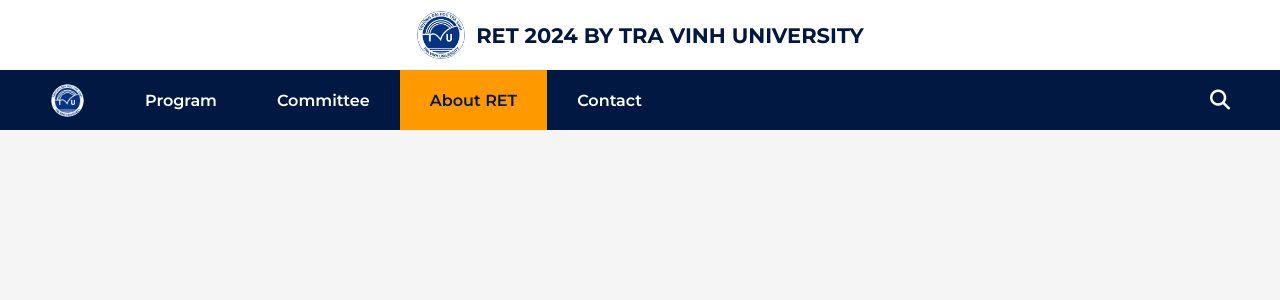
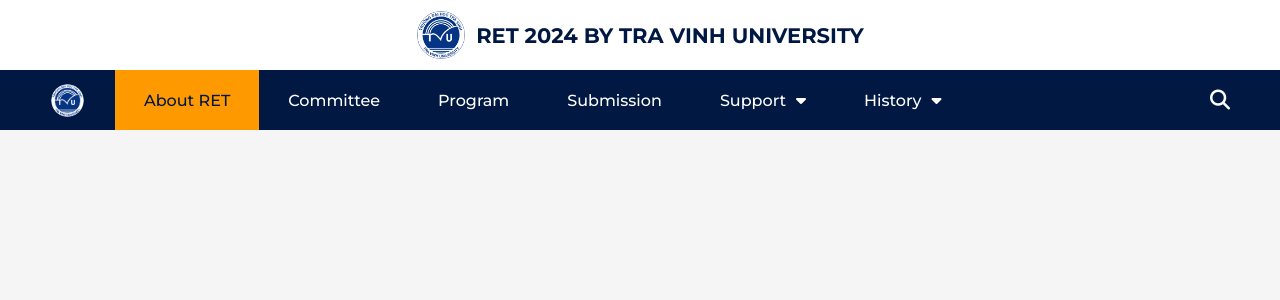
Before and after one commit to lntaivn/RETTVU2024, a React (Create React App) app in the folder rettvu2024/: page /about in a window 1280 px wide. Shown: the top 300 px of the page. Built offline with nearby package versions, Linux system fonts and the light colour scheme.

Commit message:
Update menu

```diff
--- a/rettvu2024/src/components/Header/Header.css
+++ b/rettvu2024/src/components/Header/Header.css
@@ -31,9 +31,10 @@
     align-items: center;
     justify-content: center;
     color: white;
-    padding: 0 30px;
-    font-weight: 600;
+    padding: 0 25px;
+    font-weight: 500;
     font-size: 16px;
+    border: 4px solid transparent;
 }
 
 .Header-link:hover{
@@ -45,3 +46,58 @@
     background-color: rgb(255, 153, 0);
     color: rgb(0, 24, 66);
 }
+
+.Header-tab{
+    position: relative;
+    height: 100%;
+    cursor: pointer;
+}
+
+.Header-tab_child{
+    position: absolute;
+    background-color: white;
+    top: 70px;
+    visibility: hidden;
+    opacity: 0;
+    transition: 0.2s;
+    transition-delay: 0.1s;
+    width: 200px;
+    z-index: 99;
+    box-shadow: 0px 0px 10px #00000033;
+}
+
+.Header-tab_child::before{
+    position: absolute;
+    top: -3px;
+    left: 20px;
+    content: "";
+    width: 30px;
+    height: 30px;
+    background-color: white;
+    transform: rotate(45deg);
+    z-index: -1;
+}
+
+.Header-tab:hover .Header-tab_child{
+    visibility: visible;
+    opacity: 1;
+}
+
+.Header-tab_child a{
+    color: black;
+    display: flex;
+    text-align: left;
+    justify-content: flex-start;
+    padding: 13px 15px;
+    border-bottom: 1px solid rgba(170, 170, 170, 0.263);
+}
+
+.Header-group{
+    display: flex;
+    align-items: center;
+    gap: 10px;
+}
+
+.Heade-group-active{
+    border-bottom: 4px solid rgb(255, 153, 0);
+}
--- a/rettvu2024/src/components/Header/Header.js
+++ b/rettvu2024/src/components/Header/Header.js
@@ -14,10 +14,54 @@ const Header = () => {
                 <div className="Header-logo" >
                     <Avatar src={logo} size={35} />
                 </div>
-                <Link to="/" className={location.pathname === '/' ? "Header-link Heade-active" : "Header-link"}>Program</Link>
-                <Link to="/committee" className={location.pathname.startsWith('/committee') ? "Header-link Heade-active" : "Header-link"}>Committee</Link>
-                <Link to="/about" className={location.pathname.startsWith('/about') ? "Header-link Heade-active" : "Header-link"}>About RET</Link>
-                <Link to="/contact" className={location.pathname.startsWith('/contact') ? "Header-link Heade-active" : "Header-link"}>Contact</Link>
+                <div className="Header-tab">
+                    <Link to="/about" className={location.pathname.startsWith('/about') ? "Header-link Heade-active" : "Header-link"}>About RET</Link>
+                </div>
+                <div className="Header-tab">
+                    <Link to="/committee" className={location.pathname.startsWith('/committee') ? "Header-link Heade-active" : "Header-link"}>Committee</Link>
+                </div>
+                <div className="Header-tab">
+                    <Link to="/program" className={location.pathname.startsWith('/program') ? "Header-link Heade-active" : "Header-link"}>Program</Link>
+                </div>
+                <div className="Header-tab">
+                    <Link to="/submission" className={location.pathname.startsWith('/submission') ? "Header-link Heade-active" : "Header-link"}>Submission</Link>
+                </div>
+                <div className="Header-tab">
+                    <h3
+                        className={location.pathname.startsWith('/travel-information') || location.pathname.startsWith('/travel-notes') || location.pathname.startsWith('/contact-us')
+                            ? "Header-link Heade-group-active Header-group"
+                            : "Header-link Header-group"}
+                    >
+                        <span>Support</span><i class="fa-solid fa-caret-down"></i>
+                    </h3>
+                    <div className="Header-tab_child">
+                        <Link to="/travel-information" className={location.pathname.startsWith('/travel-information') ? "Header-link Heade-active" : "Header-link"}>Travel Information</Link>
+                        <Link to="/travel-notes" className={location.pathname.startsWith('/travel-notes') ? "Header-link Heade-active" : "Header-link"}>Travel Notes</Link>
+                        <Link to="/contact-us" className={location.pathname.startsWith('/contact-us') ? "Header-link Heade-active" : "Header-link"}>Contact Us</Link>
+                    </div>
+                </div>
+                <div className="Header-tab">
+                    <h3
+                        className={location.pathname.startsWith('/ret-2023')
+                        || location.pathname.startsWith('/ret-2022')
+                        || location.pathname.startsWith('/ret-2021')
+                        || location.pathname.startsWith('/ret-2020')
+                        || location.pathname.startsWith('/ret-2019')
+                        || location.pathname.startsWith('/ret-2018')
+                            ? "Header-link Heade-group-active Header-group"
+                            : "Header-link Header-group"}
+                    >
+                        <span>History</span><i class="fa-solid fa-caret-down"></i>
+                    </h3>
+                    <div className="Header-tab_child">
+                        <Link to="/ret-2023" className={location.pathname.startsWith('/ret-2023') ? "Header-link Heade-active" : "Header-link"}>RET 2023</Link>
+                        <Link to="/ret-2022" className={location.pathname.startsWith('/ret-2022') ? "Header-link Heade-active" : "Header-link"}>RET 2022</Link>
+                        <Link to="/ret-2021" className={location.pathname.startsWith('/ret-2021') ? "Header-link Heade-active" : "Header-link"}>RET 2021</Link>
+                        <Link to="/ret-2020" className={location.pathname.startsWith('/ret-2020') ? "Header-link Heade-active" : "Header-link"}>RET 2020</Link>
+                        <Link to="/ret-2019" className={location.pathname.startsWith('/ret-2019') ? "Header-link Heade-active" : "Header-link"}>RET 2019</Link>
+                        <Link to="/ret-2018" className={location.pathname.startsWith('/ret-2018') ? "Header-link Heade-active" : "Header-link"}>RET 2018</Link>
+                    </div>
+                </div>
             </div>
             <div className="Header-right">
                 <i className="fa-solid fa-magnifying-glass"></i>
```
Also changed, not shown: 1 other file (tests, documents, lock files or other folders).
